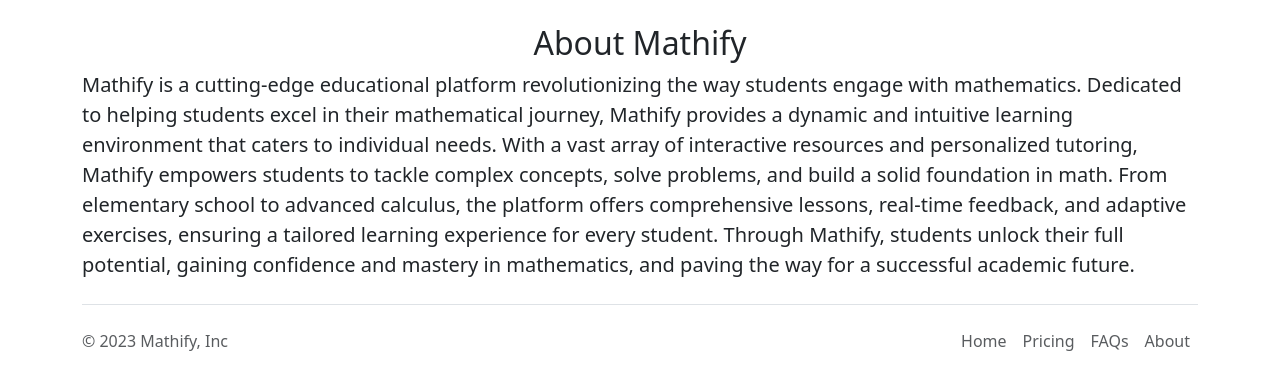
After one commit to Sagnik02/Careers-Mathify, a Flask app: page /about in a window 1280 px wide. The commit adds this page. Shown: the top 390 px of the page. Run offline with Flask 3, Linux system fonts and the light colour scheme.

Commit message:
added about

```diff
--- a/app.py
+++ b/app.py
@@ -1,4 +1,4 @@
-from flask import Flask, render_template, jsonify, request
+from flask import Flask, render_template, request
 from database import load_jobs_from_db, load_job_from_db, add_application_to_db
 
 app = Flask(__name__)
@@ -8,6 +8,11 @@ app = Flask(__name__)
 def mathify():
   jobs = load_jobs_from_db()
   return render_template('home.html', jobs=jobs)
+
+
+@app.route("/about")
+def about():
+  return render_template('about.html')
 
 
 @app.route("/job/<id>")
--- /dev/null
+++ b/templates/about.html
@@ -0,0 +1,17 @@
+<!DOCTYPE html>
+<html>
+  <head>
+    <title>About Mathify</title>
+    {% include 'bootstrap.html' %}
+  </head>
+  <body>
+    <div class="container">
+    <h2 class="text-center mt-4 ">About Mathify</h2>
+  <p class="lead">
+
+Mathify is a cutting-edge educational platform revolutionizing the way students engage with mathematics. Dedicated to helping students excel in their mathematical journey, Mathify provides a dynamic and intuitive learning environment that caters to individual needs. With a vast array of interactive resources and personalized tutoring, Mathify empowers students to tackle complex concepts, solve problems, and build a solid foundation in math. From elementary school to advanced calculus, the platform offers comprehensive lessons, real-time feedback, and adaptive exercises, ensuring a tailored learning experience for every student. Through Mathify, students unlock their full potential, gaining confidence and mastery in mathematics, and paving the way for a successful academic future.
+  </p>
+</div>
+        {% include 'footer.html' %}
+</body>
+</html>
--- a/templates/footer.html
+++ b/templates/footer.html
@@ -8,10 +8,9 @@
 
     <ul class="nav col-md-4 justify-content-end">
       <li class="nav-item"><a href="/" class="nav-link px-2 text-body-secondary">Home</a></li>
-      <li class="nav-item"><a href="/" class="nav-link px-2 text-body-secondary">Features</a></li>
       <li class="nav-item"><a href="#" class="nav-link px-2 text-body-secondary">Pricing</a></li>
       <li class="nav-item"><a href="#" class="nav-link px-2 text-body-secondary">FAQs</a></li>
-      <li class="nav-item"><a href="#" class="nav-link px-2 text-body-secondary">About</a></li>
+      <li class="nav-item"><a href="/about" class="nav-link px-2 text-body-secondary">About</a></li>
     </ul>
   </footer>
 </div>
```
